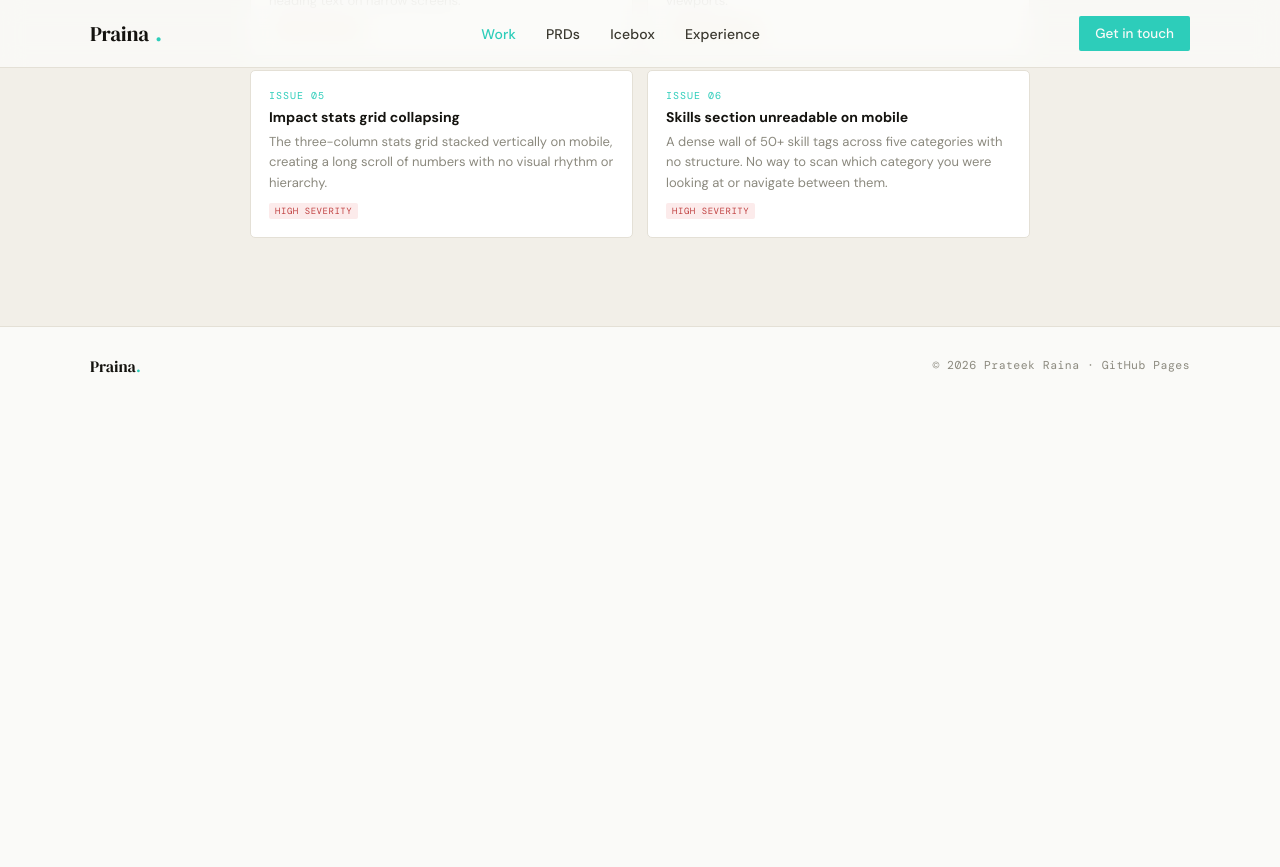
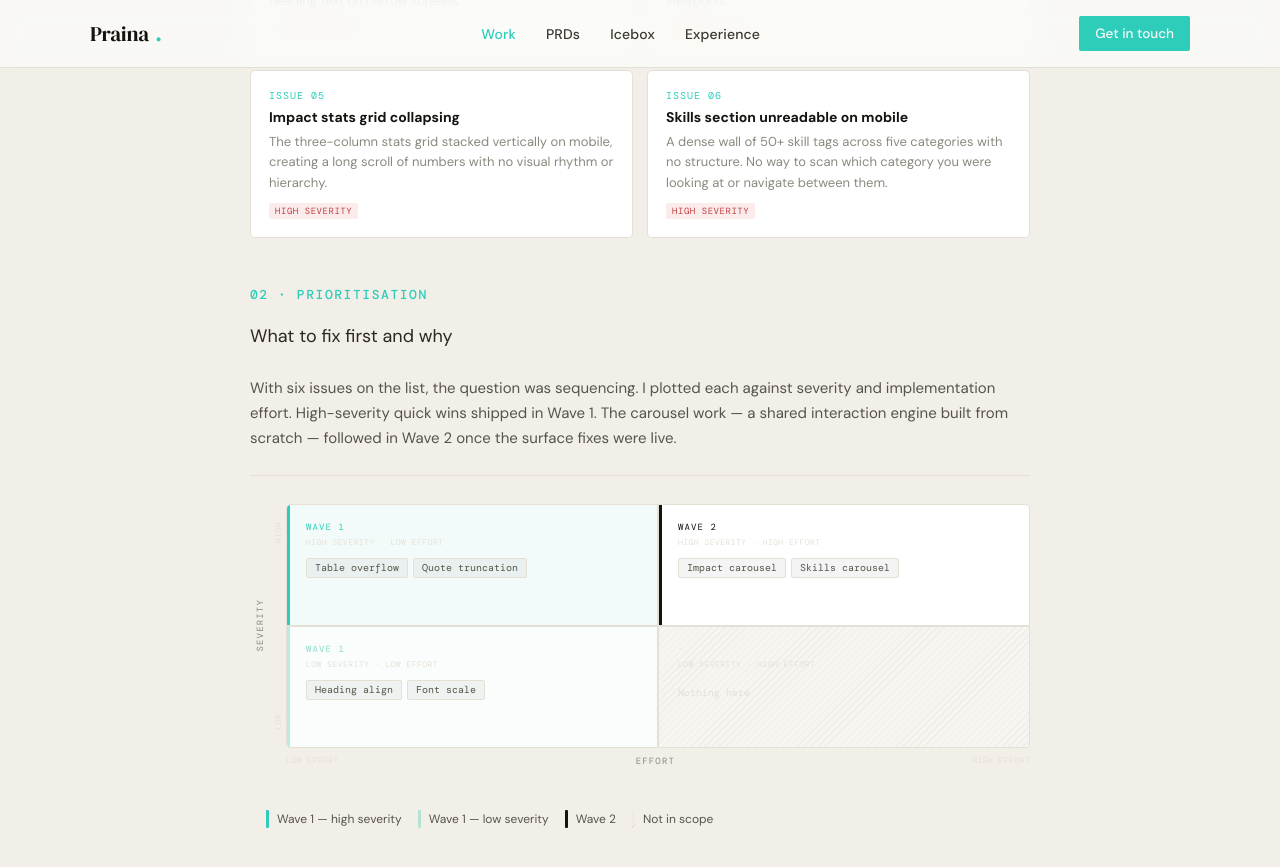
Before and after one commit to praina/praina.github.io, a Jekyll site: the page built from _case_studies/case3-mobile-redesign.html, in a window 1280 px wide and 900 px high, scrolled down 1471 px. Shown: the top 867 px of the window. Built offline with Jekyll 4.4.1, drawn with Linux system fonts in a browser that asks for light colours; some web fonts are replaced; before the commit the page ends 1876 px from its top, so only the background shows below that.

Commit message:
feat: case3 section 02 prioritisation — responsive 2x2 matrix

```diff
--- a/_case_studies/case3-mobile-redesign.html
+++ b/_case_studies/case3-mobile-redesign.html
@@ -277,5 +277,88 @@ order: 3
   </div>
 </div>
 
+<!-- ── SECTION 02: PRIORITISATION ───────────────────── -->
+<div class="case__section" data-reveal>
+  <h2 class="case__section-h">02 · Prioritisation</h2>
+  <p class="case__section-body" style="margin-bottom: 24px;">What to fix first and why</p>
+
+  <p style="font-size:15px; color:var(--c-ink-body); line-height:1.65; margin-bottom:28px; padding-bottom:24px; border-bottom:1px solid var(--c-border);">
+    With six issues on the list, the question was sequencing. I plotted each against severity and implementation effort. High-severity quick wins shipped in Wave 1. The carousel work — a shared interaction engine built from scratch — followed in Wave 2 once the surface fixes were live.
+  </p>
+
+  <!-- Desktop 2x2 matrix -->
+  <div class="c3-matrix-wrap">
+    <div class="c3-ax-y-label"><span>Severity</span></div>
+    <div class="c3-ax-y-ticks"><span>High</span><span>Low</span></div>
+    <div style="grid-column:3;grid-row:1;">
+      <div class="c3-matrix">
+        <div class="c3-quad c3-quad--w1h">
+          <div class="c3-wave">Wave 1</div>
+          <div class="c3-quad-sub">High severity · Low effort</div>
+          <div class="c3-pills">
+            <span class="c3-pill">Table overflow</span>
+            <span class="c3-pill">Quote truncation</span>
+          </div>
+        </div>
+        <div class="c3-quad c3-quad--w2">
+          <div class="c3-wave">Wave 2</div>
+          <div class="c3-quad-sub">High severity · High effort</div>
+          <div class="c3-pills">
+            <span class="c3-pill">Impact carousel</span>
+            <span class="c3-pill">Skills carousel</span>
+          </div>
+        </div>
+        <div class="c3-quad c3-quad--w1l">
+          <div class="c3-wave">Wave 1</div>
+          <div class="c3-quad-sub">Low severity · Low effort</div>
+          <div class="c3-pills">
+            <span class="c3-pill">Heading align</span>
+            <span class="c3-pill">Font scale</span>
+          </div>
+        </div>
+        <div class="c3-quad c3-quad--skip">
+          <div class="c3-wave">–</div>
+          <div class="c3-quad-sub">Low severity · High effort</div>
+          <span class="c3-none">Nothing here</span>
+        </div>
+      </div>
+    </div>
+    <div class="c3-ax-x">
+      <span>Low effort</span>
+      <span class="c3-ax-x-title">Effort</span>
+      <span>High effort</span>
+    </div>
+  </div>
+
+  <!-- Mobile vertical list (shown at <540px) -->
+  <div class="c3-matrix-mobile">
+    <div class="c3-mobile-header">Prioritised by severity + effort</div>
+    <div class="c3-quad c3-quad--w1h">
+      <div class="c3-wave">Wave 1 · High severity · Low effort</div>
+      <div class="c3-pills"><span class="c3-pill">Table overflow</span><span class="c3-pill">Quote truncation</span></div>
+    </div>
+    <div class="c3-quad c3-quad--w1l">
+      <div class="c3-wave">Wave 1 · Low severity · Low effort</div>
+      <div class="c3-pills"><span class="c3-pill">Heading align</span><span class="c3-pill">Font scale</span></div>
+    </div>
+    <div class="c3-quad c3-quad--w2">
+      <div class="c3-wave">Wave 2 · High severity · High effort</div>
+      <div class="c3-pills"><span class="c3-pill">Impact carousel</span><span class="c3-pill">Skills carousel</span></div>
+    </div>
+    <div class="c3-quad c3-quad--skip">
+      <div class="c3-wave">Not in scope</div>
+      <span class="c3-none">Nothing here</span>
+    </div>
+  </div>
+
+  <!-- Legend -->
+  <div class="c3-legend">
+    <div class="c3-legend-item"><div class="c3-legend-bar c3-lb--w1h"></div>Wave 1 — high severity</div>
+    <div class="c3-legend-item"><div class="c3-legend-bar c3-lb--w1l"></div>Wave 1 — low severity</div>
+    <div class="c3-legend-item"><div class="c3-legend-bar c3-lb--w2"></div>Wave 2</div>
+    <div class="c3-legend-item"><div class="c3-legend-bar c3-lb--skip"></div>Not in scope</div>
+  </div>
+</div>
+
 </div><!-- /.case__body -->
 </div><!-- /.detail-content -->
```
